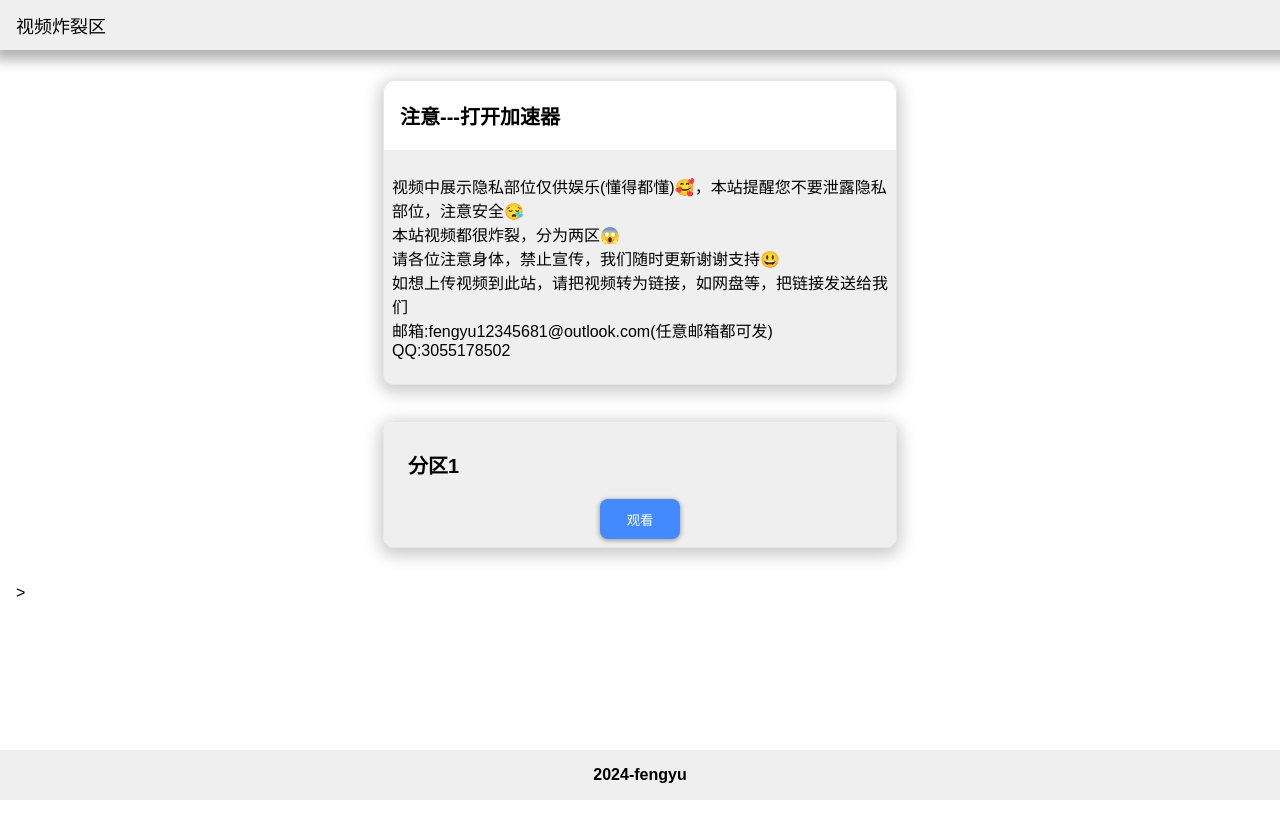
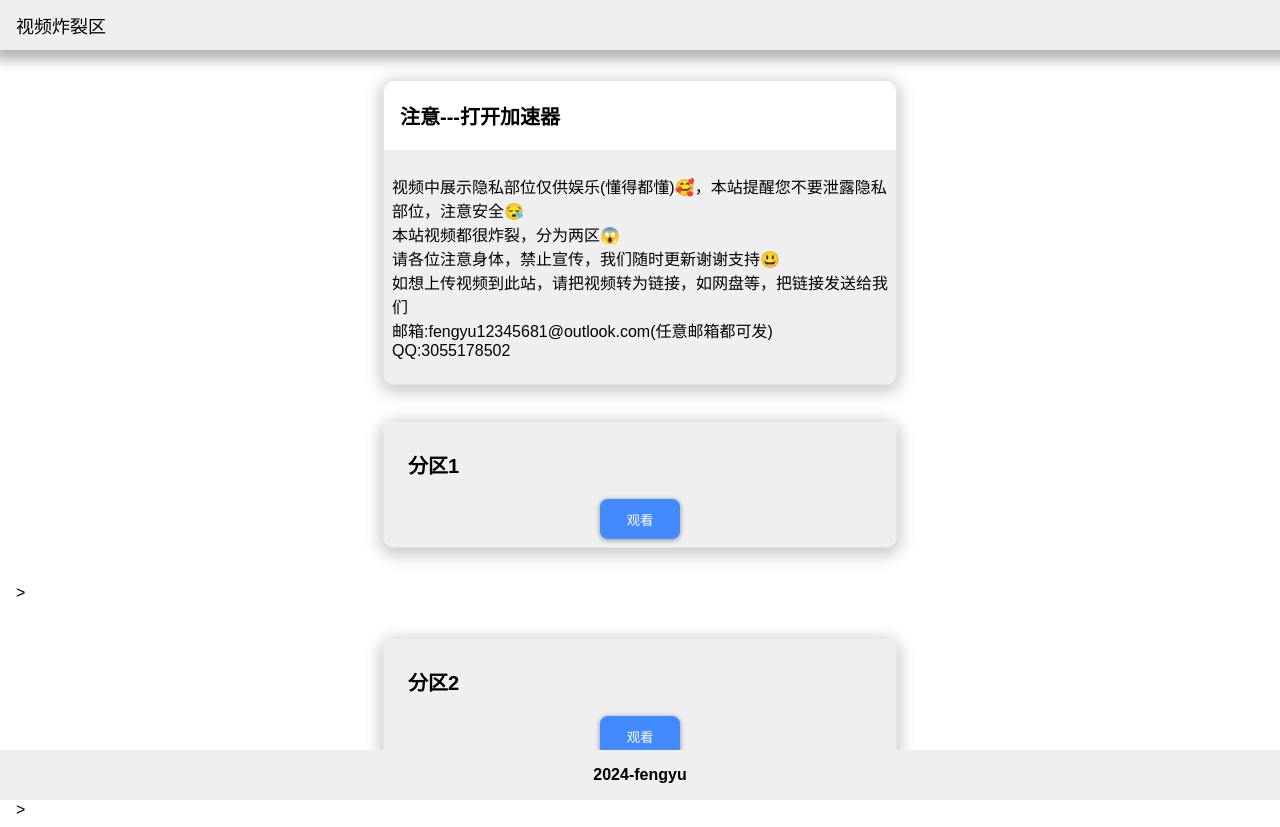
Before and after one commit to fengyu-com/fengyu-com.github.io, a plain HTML site: page ee.html in a window 1280 px wide. Before the commit the page ends 800 px from the top, so only its background shows below. Drawn offline with Linux system fonts and the light colour scheme.

Commit message:
Update ee.html

```diff
--- a/ee.html
+++ b/ee.html
@@ -101,6 +101,15 @@
             </div>
        	</div>
 	>
+
+      	<div class="card" style="margin: 36px auto;">
+
+           	<div class="card-content"><p style="margin-left: 16px;font-size: 20px;font-weight: bold;">分区2</p>
+            	<div style="text-align: center;"><button class="button" onclick="window.location.href = 'huang2a.html';">观看</button></div>
+            </div>
+       	</div>
+	>
+
         <footer>
         	<p style="font-weight: bold;text-align: center;">2024-fengyu</p>
         </footer>
```
